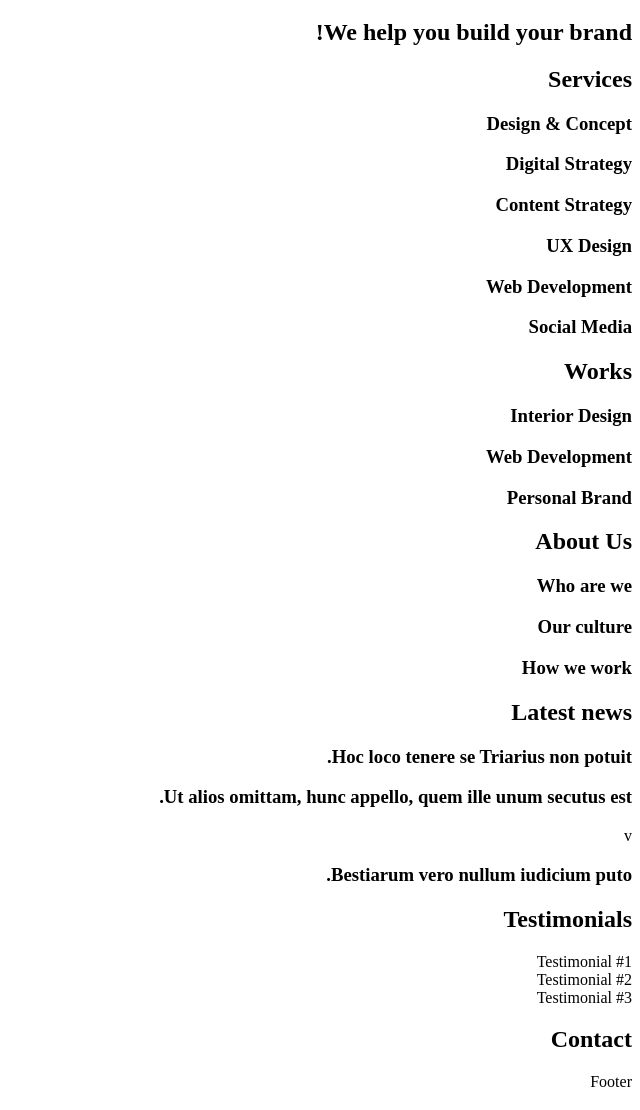
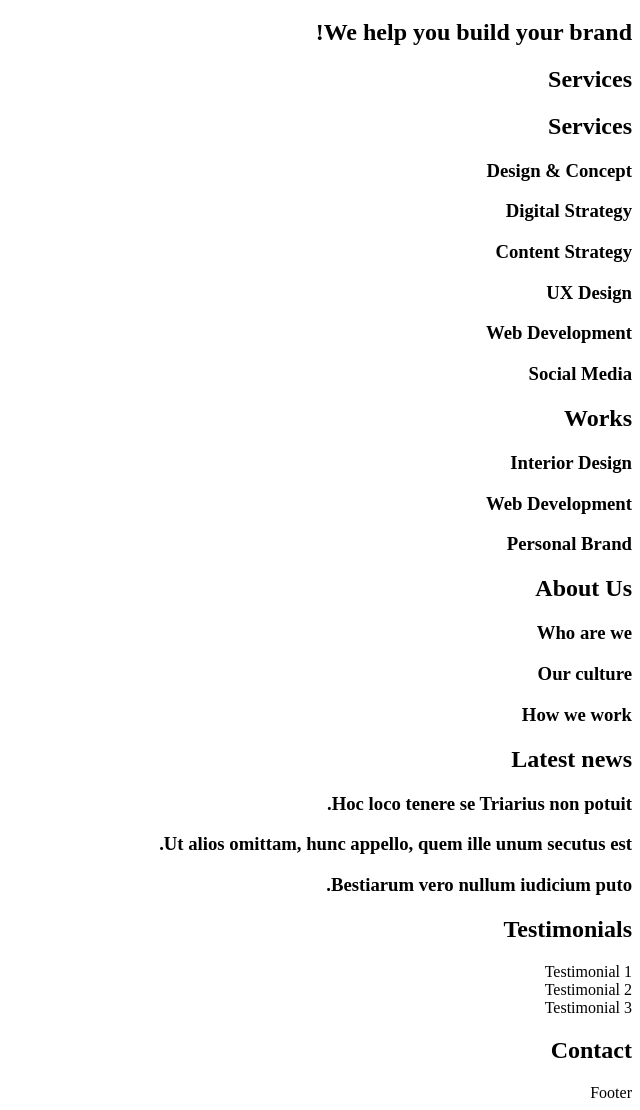
Before and after one commit to aavly/holbertonschool-web_front_end, a plain HTML site: page html_advanced/10-index.html in a window 1280 px wide. Shown: the part 61-1171 px from the top of the page, without its empty margins (640-1280 px from the left). Drawn offline with Linux system fonts and the light colour scheme.

Commit message:
bringing over changes from 9

```diff
--- a/html_advanced/10-index.html
+++ b/html_advanced/10-index.html
@@ -2,7 +2,7 @@
 <html dir="rtl" lang="en">
 	<head>
 		<meta charset="utf-8">
-		<meta name="viewport" width="device-width" inital-scale=1.0 viewport-fit="cover">
+		<meta name="viewport" content="width=device-width, initial-scale=1.0, viewport-fit=cover">
 		<title>Homepage - Techium</title>
 		<meta name="description" content="Techium is a digital agency">
 		<link rel="icon" type="image/x-icon" href="./favicon.ico">
@@ -15,56 +15,51 @@
 		</header>
 
 		<main>
-			<h1> Homepage </h1>
+			<h1>Homepage</h1>
 			<section>
-				<h2> We help you build your brand! </h2>
+				<h2>We help you build your brand!</h2>
 			</section>
-
 			<section>
-				<h2> Services</h2>
-				<h3> Design & Concept </h3>
-				<h3> Digital Strategy </h3>
-				<h3> Content Strategy </h3>
-				<h3> UX Design </h3>
-				<h3> Web Development </h3>
-				<h3> Social Media </h3>
+				<h2>Services</h2>
+				<section>
+					<h2>Services</h2>
+					<h3>Design & Concept</h3>
+					<h3>Digital Strategy</h3>
+					<h3>Content Strategy</h3>
+					<h3>UX Design</h3>
+					<h3>Web Development</h3>
+					<h3>Social Media</h3>
+				</section>
 			</section>
-
 			<section>
-				<h2> Works </h2>
-					<article> <h3> Interior Design </h3> </article>
-					<article> <h3> Web Development </h3> </article>
-					<article> <h3> Personal Brand </h3> </article>
+				<h2>Works</h2>
+				<article><h3>Interior Design</h3></article>
+				<article><h3>Web Development</h3></article>
+				<article><h3>Personal Brand</h3></article>
 			</section>
-
 			<section>
-				<h2> About Us</h2>
-					<h3> Who are we </h3>
-					<h3> Our culture </h3>
-					<h3> How we work </h3>
+				<h2>About Us</h2>
+					<h3>Who are we</h3>
+					<h3>Our culture</h3>
+					<h3>How we work</h3>
 			</section>
-
 			<section>
-				<h2> Latest news </h2>
-				<article> <h3> Hoc loco tenere se Triarius non potuit. </h3> </article>
-				<article> <h3> Ut alios omittam, hunc appello, quem ille unum secutus est. </h3>v </article>
-				<article> <h3> Bestiarum vero nullum iudicium puto. </h3> </article>
+				<h2>Latest news</h2>
+					<article><h3>Hoc loco tenere se Triarius non potuit.</h3></article>
+					<article><h3>Ut alios omittam, hunc appello, quem ille unum secutus est.</h3></article>
+					<article><h3>Bestiarum vero nullum iudicium puto.</h3></article>
 			</section>
-
 			<section>
-				<h2> Testimonials </h2>
-				<article> Testimonial #1 </article>
-				<article> Testimonial #2 </article>
-				<article> Testimonial #3 </article>
+				<h2>Testimonials</h2>
+				<article>Testimonial 1</article>
+				<article>Testimonial 2</article>
+				<article>Testimonial 3</article>
 			</section>
-
 			<section>
-				<h2> Contact </h2>
+				<h2>Contact</h2>
 			</section>
 		</main>
 
-		<footer>
-			Footer
-		</footer>
+		<footer>Footer</footer>
 	</body>
 </html>
```
